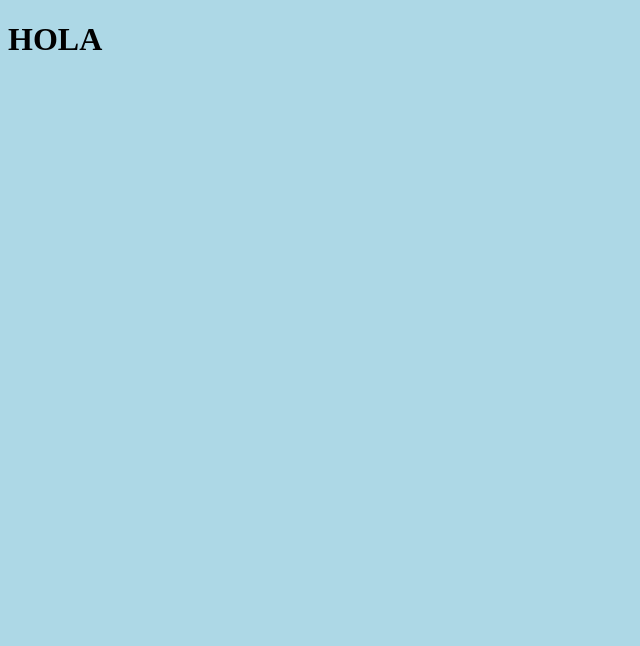
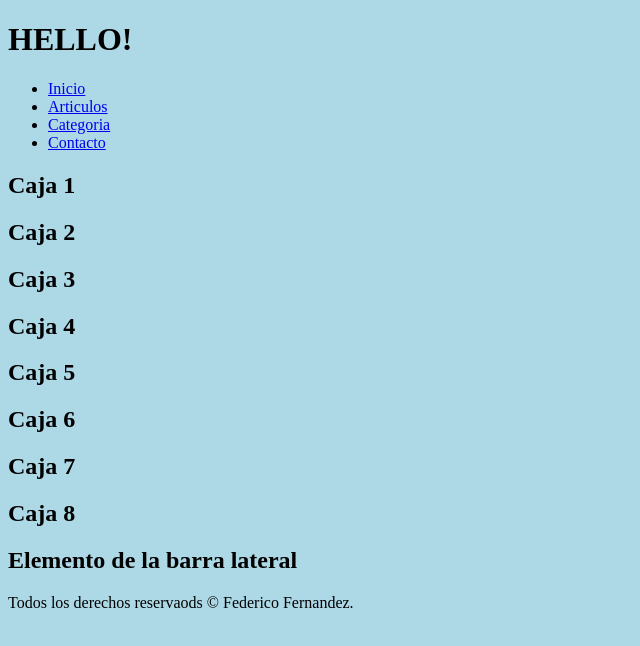
Before and after one commit to fedefrnandz/ProjectX, a plain HTML site: page index.html/index.html in a window 1280 px wide. Shown: the whole page, without its empty margins (0-640 px from the left). Drawn offline with Linux system fonts and the light colour scheme.

Commit message:
Index basico de la pagina web

```diff
--- a/index.html/index.html
+++ b/index.html/index.html
@@ -6,8 +6,52 @@
         <link rel ="stylesheet" type="text/css" href="indexcss.css" />
     </head>
     <body>
-        <div id="head"></div>
-        <h1>HOLA</h1>
-
+        <div id="general">
+            <header id="header">
+                <h1>HELLO!</h1>
+            </header>
+            <nav id= "menu">
+                <ul>
+                    <li><a href="#">Inicio</a></li>
+                    <li><a href="#">Articulos</a></li>
+                    <li><a href="#">Categoria</a></li>
+                    <li><a href="#">Contacto</a></li>
+                </ul>
+            </nav>
+            <section id="contenido">
+                <div class="caja">
+                    <h2>Caja 1</h2>
+                </div>
+                <div class="caja">
+                    <h2>Caja 2</h2>
+                </div>
+                <div class="caja">
+                    <h2>Caja 3</h2>
+                </div>
+                <div class="caja">
+                    <h2>Caja 4</h2>
+                </div>
+                <div class="caja">
+                    <h2>Caja 5</h2>
+                </div>
+                <div class="caja">
+                    <h2>Caja 6</h2>
+                </div>
+                <div class="caja">
+                    <h2>Caja 7</h2>
+                </div>
+                <div class="caja">
+                    <h2>Caja 8</h2>
+                </div>
+            </section>
+            <aside id="lateral">
+                <div class="caja">
+                    <h2>Elemento de la barra lateral</h2>
+                </div>
+            </aside>
+            <footer id="footer">
+                Todos los derechos reservaods &copy Federico Fernandez.
+            </footer>
+        </div>
     </body>
 </html>
```
